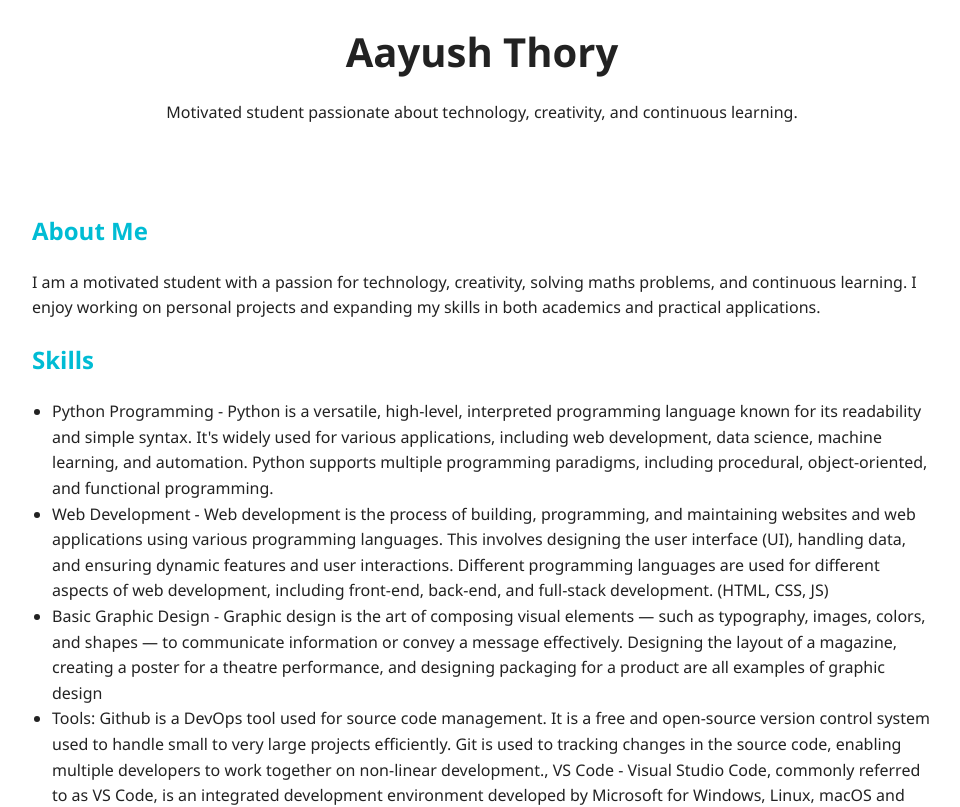
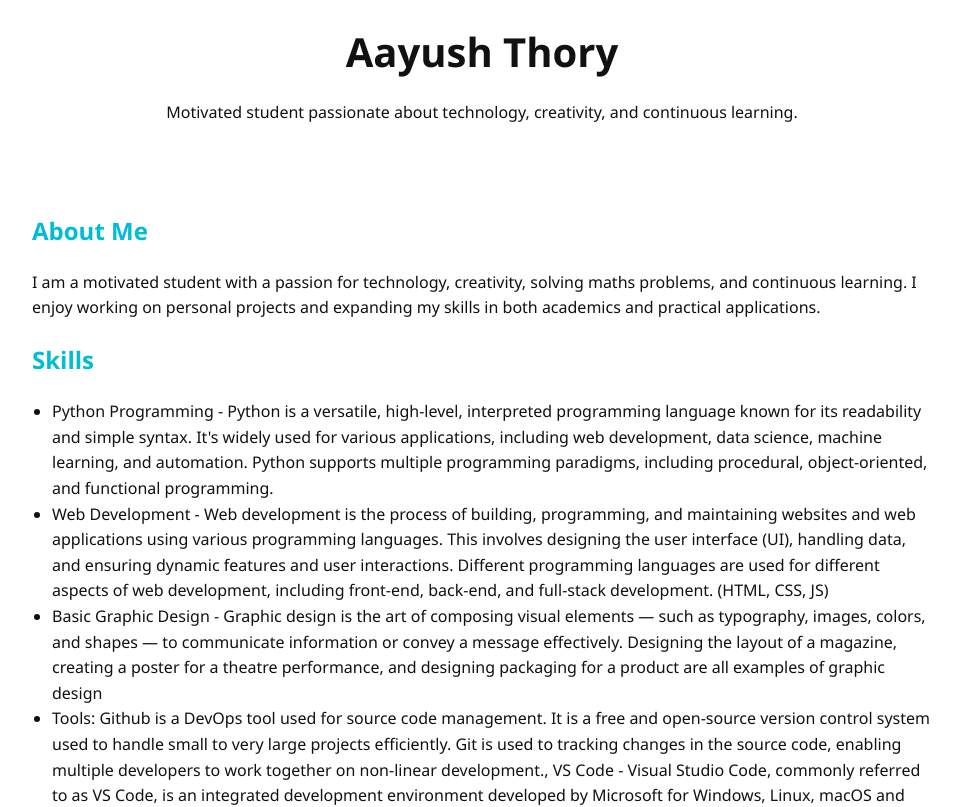
Before and after one commit to AayushJaat0403/Aayush-Jaat-Protfolio, a plain HTML site: page index.html in a window 1280 px wide. Shown: the top 807 px of the page, without its empty margins (158-1118 px from the left). Drawn offline with Linux system fonts and the light colour scheme.

Commit message:
Change text color from #222222 to #111111

```diff
--- a/index.html
+++ b/index.html
@@ -9,7 +9,7 @@
       margin: 0;
       font-family: 'Segoe UI', Tahoma, Geneva, Verdana, sans-serif;
       background-color: #ffffff;
-      color: #222222;
+      color: #111111;
       line-height: 1.6;
     }
     header {
```
